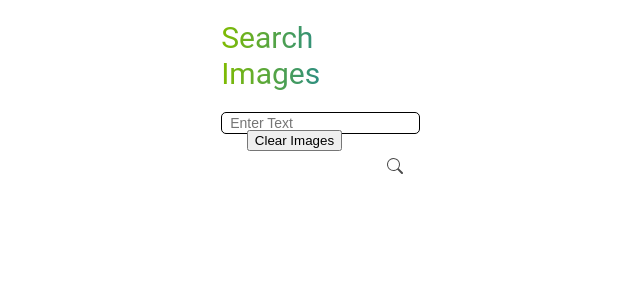
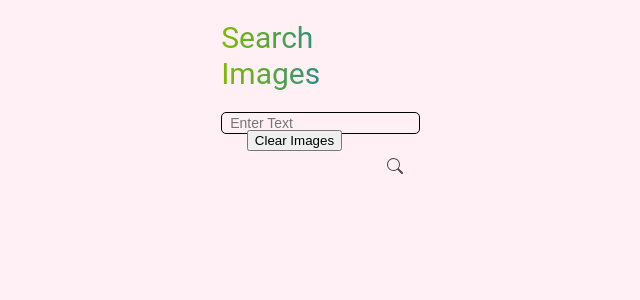
Before and after one commit to Harshalbih/Image_search_ReactJs, a React (Create React App) app: page / in a window 1280 px wide. Shown: the top 300 px of the page, without its empty margins (342-982 px from the left). Built offline with nearby package versions, Linux system fonts and the light colour scheme.

Commit message:
Update App.css

```diff
--- a/src/App.css
+++ b/src/App.css
@@ -3,6 +3,9 @@
 }
 .input{
   caret-color: red;
+}
+body{
+  background-color: lavenderblush;
 }
 .maindiv p{
     color: #0075c9;
```
